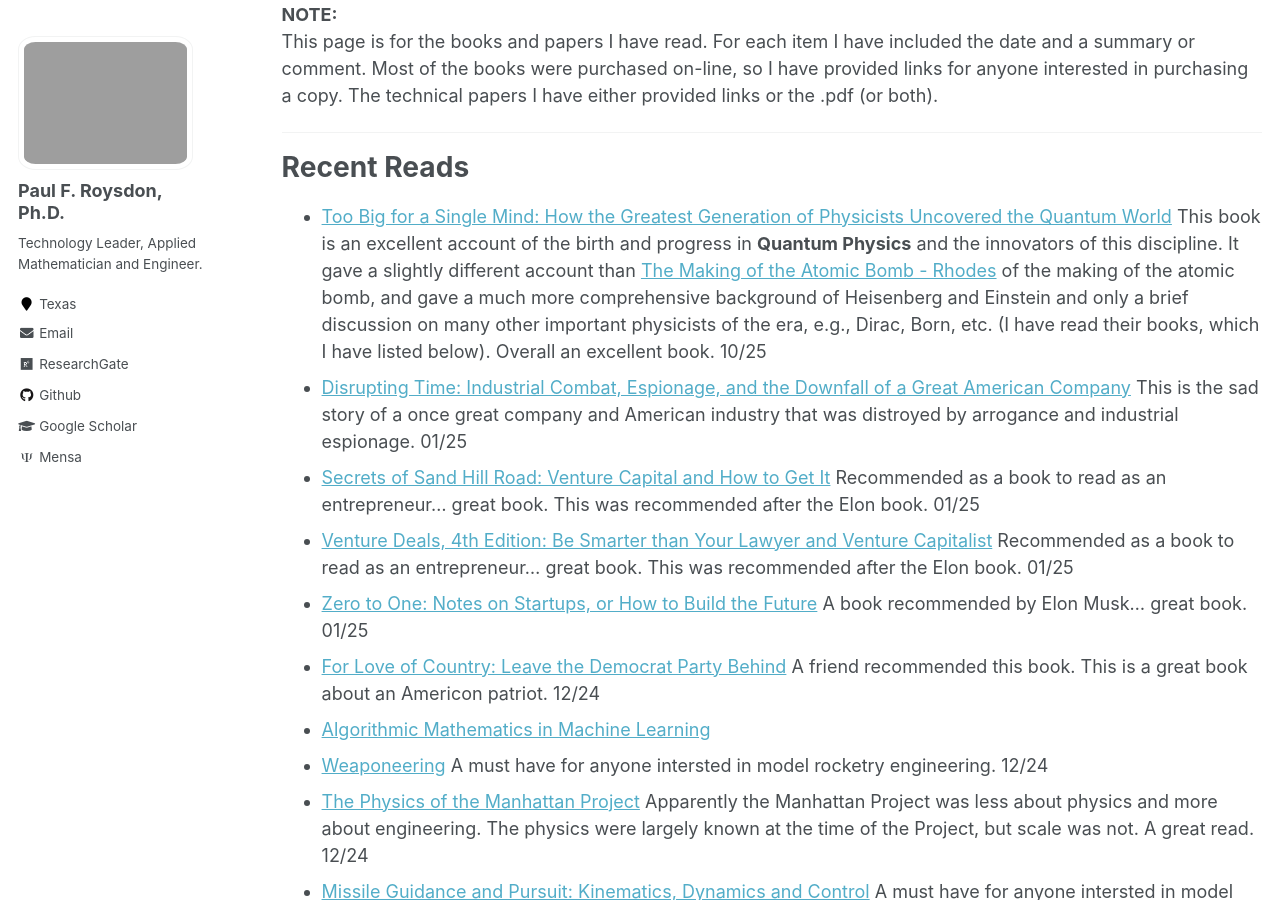
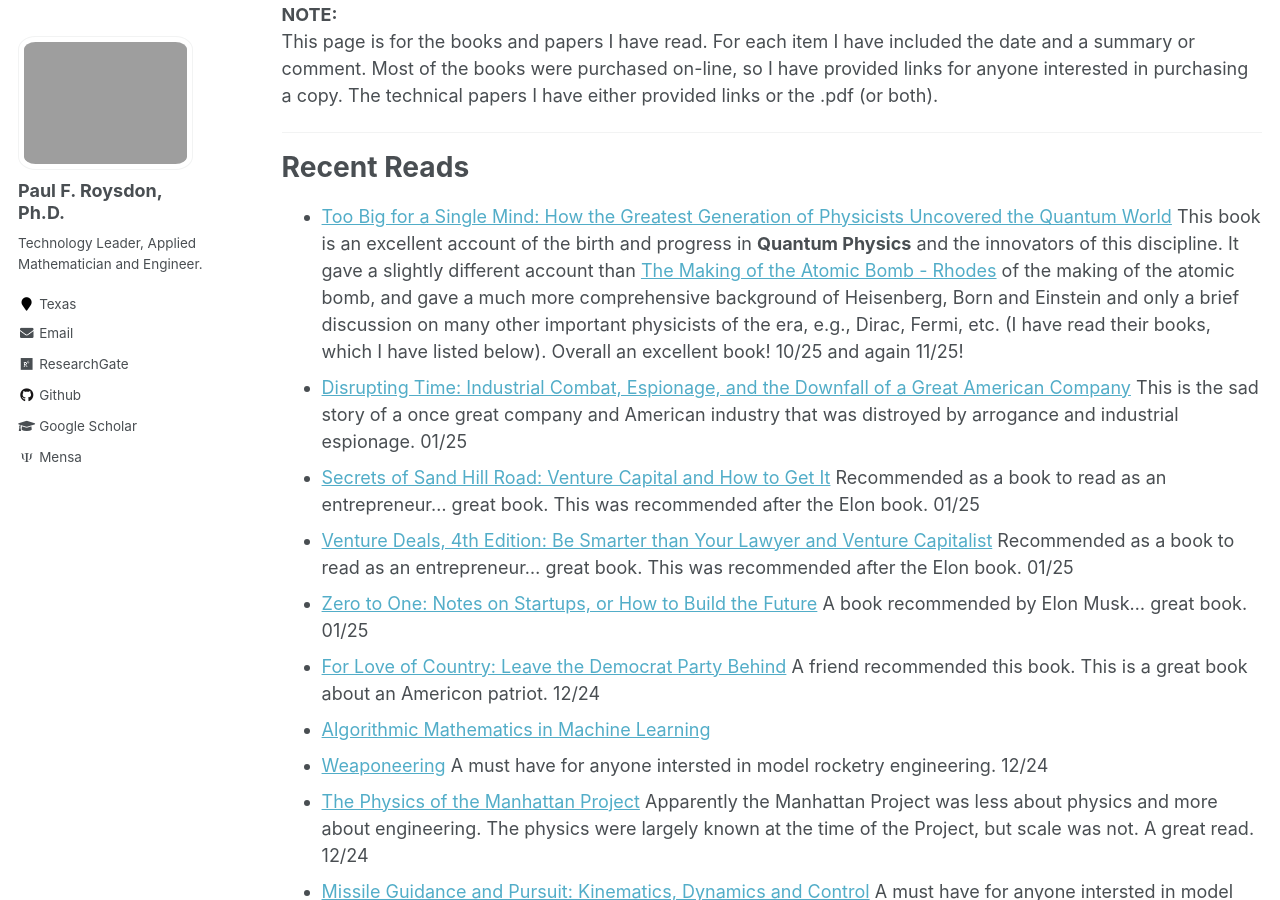
Before and after one commit to pfroysdon/pfroysdon.github.io, a Jekyll site: the page built from _pages/reading-rack.md, in a window 1280 px wide and 900 px high, scrolled down 468 px. Built offline with Jekyll 4.4.1, drawn with Linux system fonts in a browser that asks for light colours; some web fonts are replaced.

Commit message:
Update reading-rack.md

```diff
--- a/_pages/reading-rack.md
+++ b/_pages/reading-rack.md
@@ -18,7 +18,7 @@
 -----------------------------------------------------------------------------------
 # Recent Reads
 
-- [Too Big for a Single Mind: How the Greatest Generation of Physicists Uncovered the Quantum World](https://amzn.to/4dAw9bo)  This book is an excellent account of the birth and progress in **Quantum Physics** and the innovators of this discipline.  It gave a slightly different account than [The Making of the Atomic Bomb - Rhodes](https://amzn.to/3TCKtqu) of the making of the atomic bomb, and gave a much more comprehensive background of Heisenberg and Einstein and only a brief discussion on many other important physicists of the era, e.g., Dirac, Born, etc. (I have read their books, which I have listed below).  Overall an excellent book. 10/25
+- [Too Big for a Single Mind: How the Greatest Generation of Physicists Uncovered the Quantum World](https://amzn.to/4dAw9bo)  This book is an excellent account of the birth and progress in **Quantum Physics** and the innovators of this discipline.  It gave a slightly different account than [The Making of the Atomic Bomb - Rhodes](https://amzn.to/3TCKtqu) of the making of the atomic bomb, and gave a much more comprehensive background of Heisenberg, Born and Einstein and only a brief discussion on many other important physicists of the era, e.g., Dirac, Fermi, etc. (I have read their books, which I have listed below).  Overall an excellent book! 10/25 and again 11/25!
 - [Disrupting Time: Industrial Combat, Espionage, and the Downfall of a Great American Company](https://amzn.to/3Wz61qq) This is the sad story of a once great company and American industry that was distroyed by arrogance and industrial espionage. 01/25
 - [Secrets of Sand Hill Road: Venture Capital and How to Get It](https://amzn.to/40yu1eu) Recommended as a book to read as an entrepreneur... great book.  This was recommended after the Elon book. 01/25
 - [Venture Deals, 4th Edition: Be Smarter than Your Lawyer and Venture Capitalist](https://amzn.to/40wzeDx) Recommended as a book to read as an entrepreneur... great book. This was recommended after the Elon book. 01/25
```
